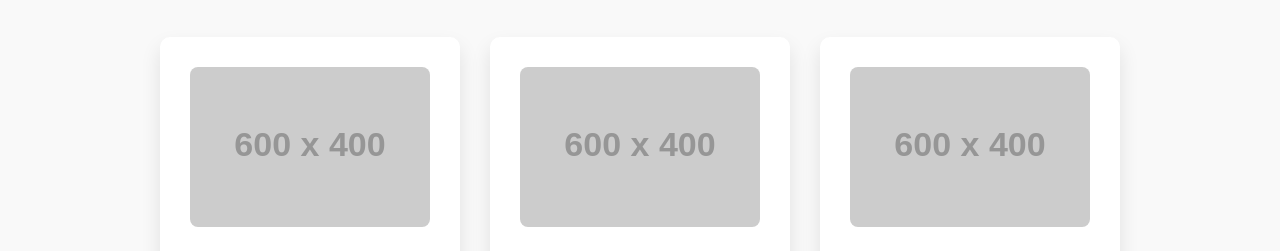
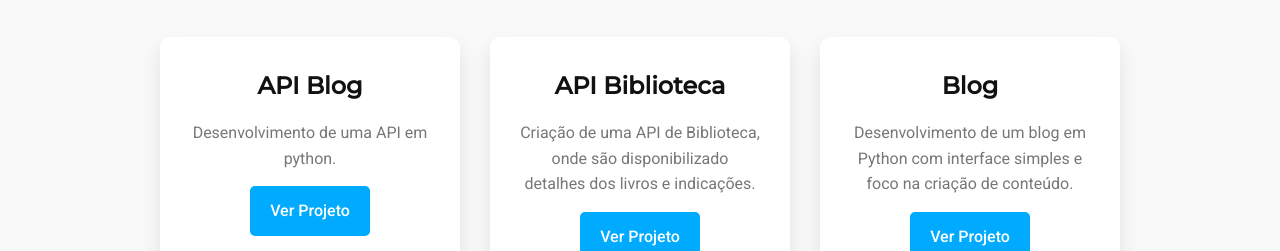
Before and after one commit to JoaoGeraldoS/Portifolio, a plain HTML site: page index.html in a window 1280 px wide. Shown: the part 682-933 px from the top of the page. Drawn offline with Linux system fonts and the light colour scheme; placeholder pictures from the web are drawn by us.

Commit message:
Update index.html

```diff
--- a/index.html
+++ b/index.html
@@ -33,19 +33,16 @@
       <h2 class="fade-in">Meus Projetos</h2>
       <div class="projetos-lista">
         <div class="projeto fade-in">
-          <img src="https://via.placeholder.com/600x400?text=Site+Institucional" alt="Site Institucional">
           <h3>API Blog</h3>
           <p>Desenvolvimento de uma API em python.</p>
           <a href="#" class="btn">Ver Projeto</a>
         </div>
         <div class="projeto fade-in">
-          <img src="https://via.placeholder.com/600x400?text=Loja+Online" alt="Loja Online">
           <h3>API Biblioteca</h3>
           <p>Criação de uma API de Biblioteca, onde são disponibilizado detalhes dos livros e indicações.</p>
           <a href="#" class="btn">Ver Projeto</a>
         </div>
         <div class="projeto fade-in">
-          <img src="https://via.placeholder.com/600x400?text=Blog+Pessoal" alt="Blog Pessoal">
           <h3>Blog</h3>
           <p>Desenvolvimento de um blog em Python com interface simples e foco na criação de conteúdo.</p>
           <a href="#" class="btn">Ver Projeto</a>
```
